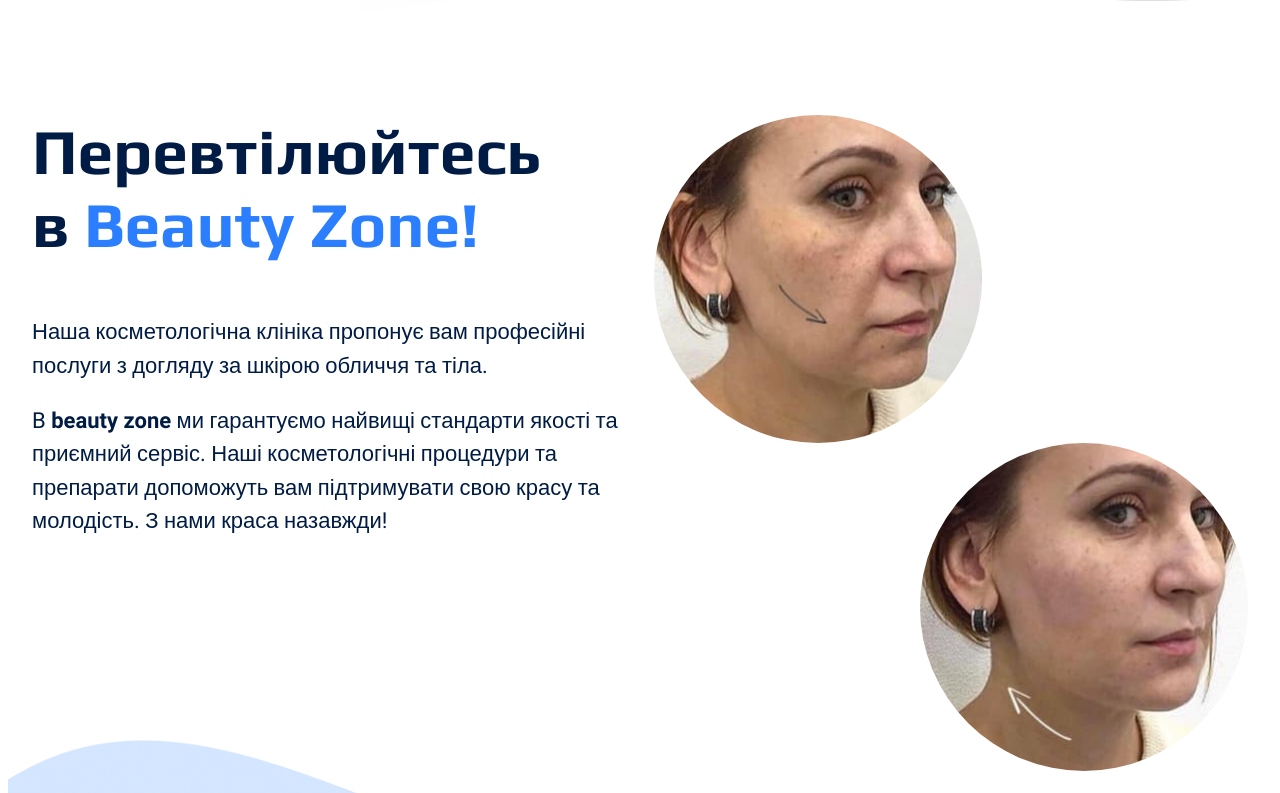
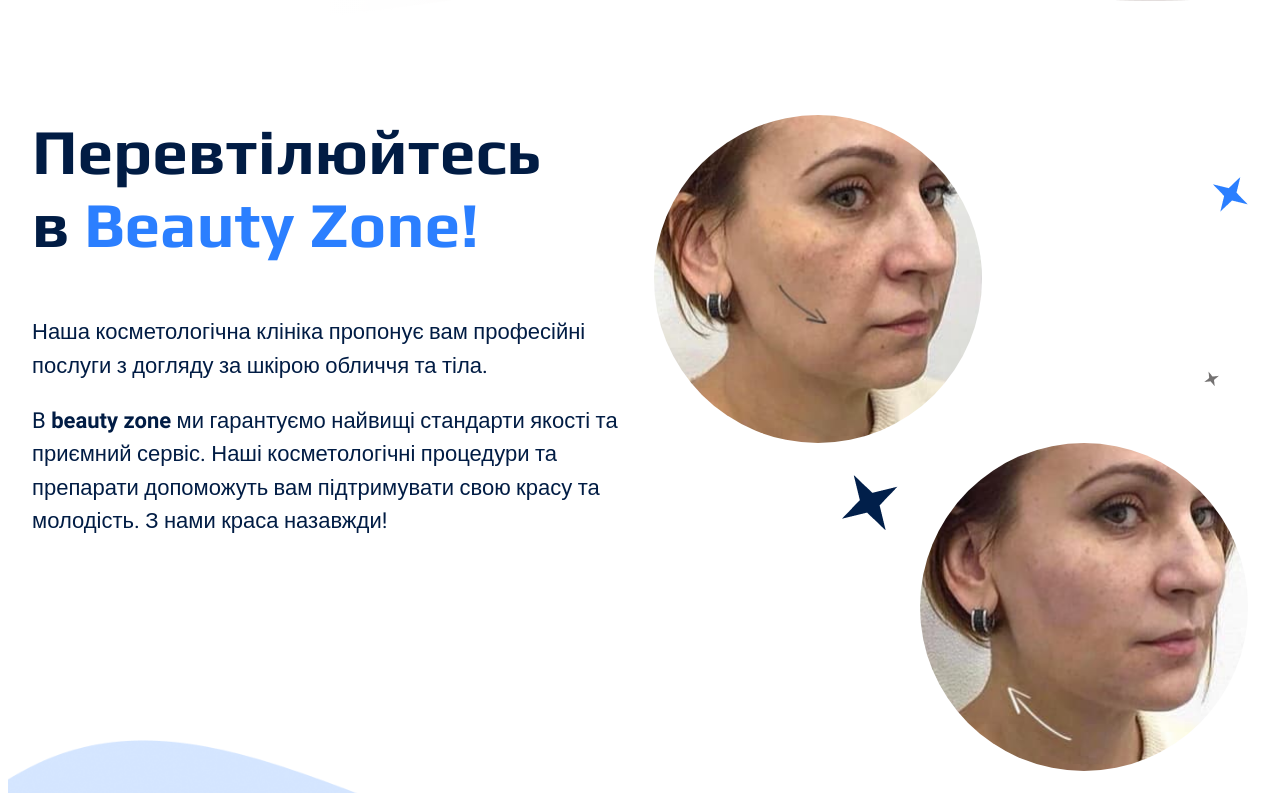
Before and after one commit to BilArt/genius-homework-2, a plain HTML site: page index.html in a window 1280 px wide. Shown: the part 752-1545 px from the top of the page. Drawn offline with Linux system fonts and the light colour scheme.

Commit message:
add stars
add stars in reincarnation-section

```diff
--- a/css/styles.css
+++ b/css/styles.css
@@ -208,6 +208,37 @@ h1 {
 .block-pictures {
   flex-basis: 50%;
   min-width: 500px;
+  position: relative;
+}
+
+.star-1 {
+  width: 100%;
+  height: 100%;
+  position: absolute;
+  background-image: url(../images/reincarnation-section/star-1.png);
+  background-size: auto;
+  background-position: 35% 60%;
+  background-repeat: no-repeat;
+}
+
+.star-2 {
+  width: 100%;
+  height: 100%;
+  position: absolute;
+  background-image: url(../images/reincarnation-section/star-2.png);
+  background-size: auto;
+  background-position: 100% 10%;
+  background-repeat: no-repeat;
+}
+
+.star-3 {
+  width: 100%;
+  height: 100%;
+  position: absolute;
+  background-image: url(../images/reincarnation-section/star-3.png);
+  background-repeat: no-repeat;
+  background-size: auto;
+  background-position: 95% 40%;
 }
 
 .image-container:nth-last-child(1) {
@@ -244,7 +275,7 @@ h1 {
 }
 
 .choosing-section:before {
-  content: '';
+  content: "";
   position: absolute;
   bottom: 0;
   margin-bottom: -400px;
@@ -255,7 +286,6 @@ h1 {
   background-size: cover;
   background-repeat: no-repeat;
 }
-
 
 /* SVG Method! */
 /*.choosing-section {
@@ -331,7 +361,13 @@ h1 {
 
 .procedures__card-1 {
   height: 100%;
-  background: linear-gradient(180deg, rgba(1, 28, 68, 0.00) 47.40%, rgba(1, 28, 68, 0.73) 82.66%, #011C44 99.06%), url(../images/procedures-section/masks.jpg);
+  background: linear-gradient(
+      180deg,
+      rgba(1, 28, 68, 0) 47.4%,
+      rgba(1, 28, 68, 0.73) 82.66%,
+      #011c44 99.06%
+    ),
+    url(../images/procedures-section/masks.jpg);
   background-repeat: no-repeat;
   background-position: center top;
   background-size: cover;
@@ -341,7 +377,13 @@ h1 {
 
 .procedures__card-2 {
   height: 100%;
-  background: linear-gradient(180deg, rgba(1, 28, 68, 0.00) 47.40%, rgba(1, 28, 68, 0.73) 82.66%, #011C44 99.06%), url(../images/procedures-section/injection.jpg);
+  background: linear-gradient(
+      180deg,
+      rgba(1, 28, 68, 0) 47.4%,
+      rgba(1, 28, 68, 0.73) 82.66%,
+      #011c44 99.06%
+    ),
+    url(../images/procedures-section/injection.jpg);
   background-repeat: no-repeat;
   background-position: center top;
   background-size: cover;
@@ -351,7 +393,13 @@ h1 {
 
 .procedures__card-3 {
   height: 100%;
-  background: linear-gradient(180deg, rgba(1, 28, 68, 0.00) 47.40%, rgba(1, 28, 68, 0.73) 82.66%, #011C44 99.06%), url(../images/procedures-section/cleaning.jpg);
+  background: linear-gradient(
+      180deg,
+      rgba(1, 28, 68, 0) 47.4%,
+      rgba(1, 28, 68, 0.73) 82.66%,
+      #011c44 99.06%
+    ),
+    url(../images/procedures-section/cleaning.jpg);
   background-repeat: no-repeat;
   background-position: center top;
   background-size: cover;
@@ -445,7 +493,6 @@ h1 {
 }
 
 .form-block {
-
   background-color: var(--color-brand-black);
   border-radius: 32px;
   padding: 48px 56px;
--- a/index.html
+++ b/index.html
@@ -104,6 +104,9 @@
           </div>
 
           <div class="block-pictures">
+            <div class="star-1"></div>
+            <div class="star-2"></div>
+            <div class="star-3"></div>
             <div class="image-container">
               <div class="image-before"></div>
             </div>
@@ -127,7 +130,7 @@
               alt="Фото після перевтілювання"
             />
           </div>
-These are the same pictures but in background!!!-->
+These are the same pictures but in native img!!!-->
     </section>
 
     <section id="choosing-section" class="choosing-section">
```
Also changed, not shown: images/reincarnation-section/star-1.png (added), images/reincarnation-section/star-2.png (added), images/reincarnation-section/star-3.png (added).
